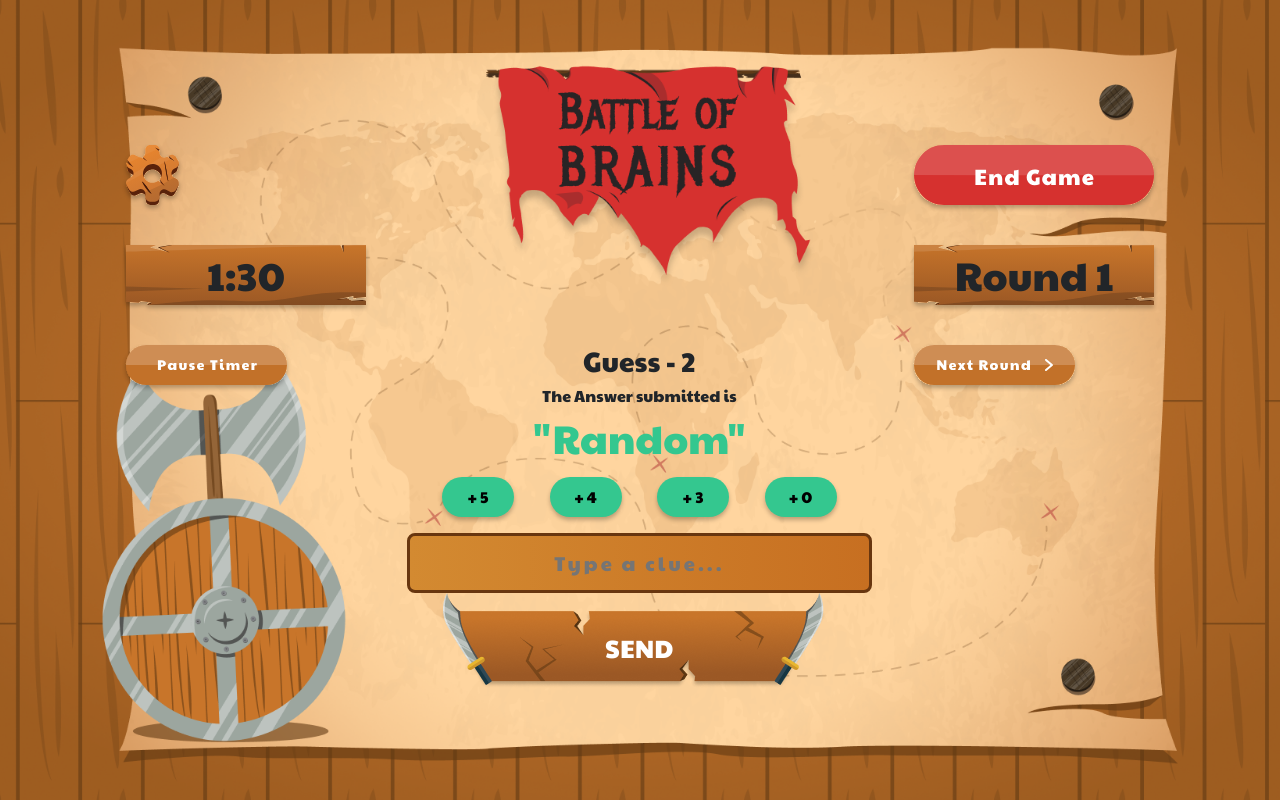
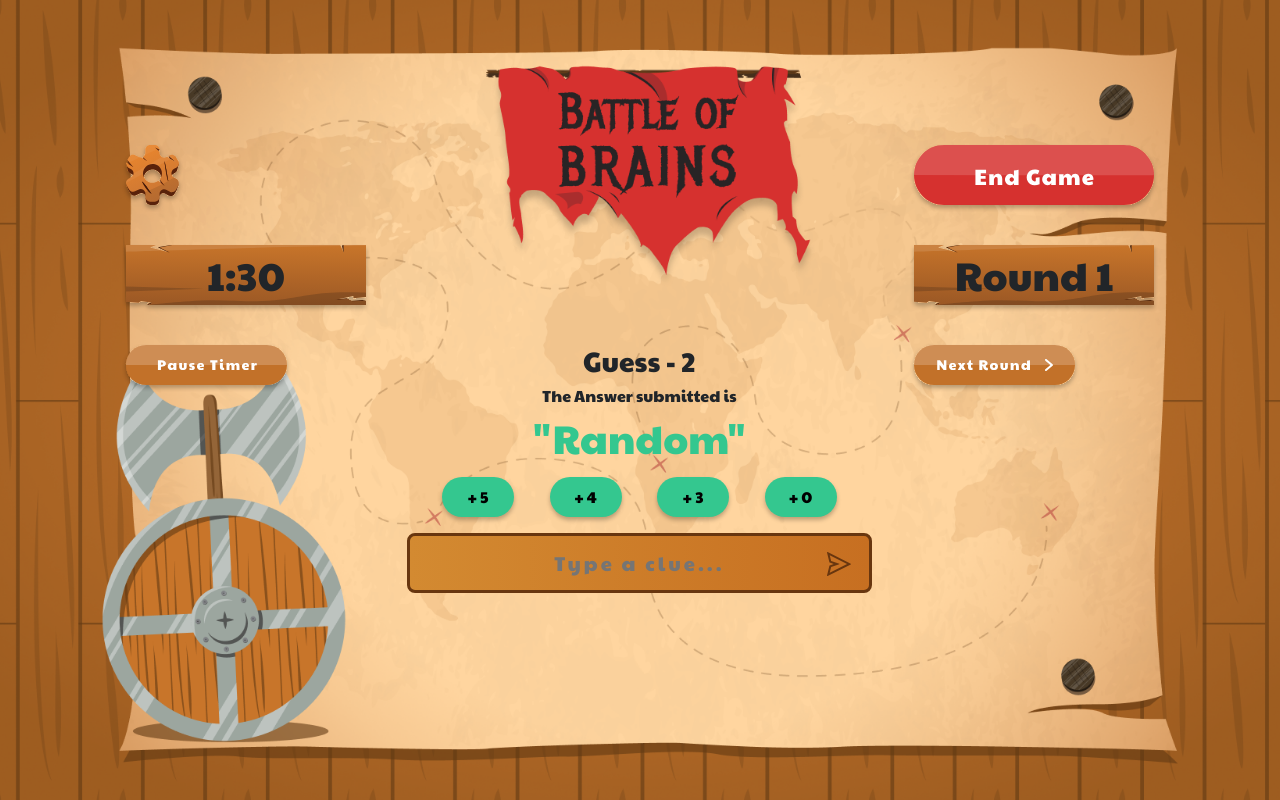
Before and after one commit to abhinnxo/BOB-frontend, a React (Create React App) app: page /admin/points in a window 1280 px wide. Built offline with nearby package versions, Linux system fonts and the light colour scheme; a web font is replaced by a local one.

Commit message:
Added Send Button
Added Send Button
Added padding in input

```diff
--- a/src/components/ImageInput.jsx
+++ b/src/components/ImageInput.jsx
@@ -3,7 +3,8 @@ import React from "react";
 const style = {
   fontFamily: "PaytoneOne",
   width: "29.1rem",
-  height: "3.75rem"
+  height: "3.75rem",
+  padding: " 5px 50px"
 }
 
 function ImageInput({ text, change }) {
--- a/src/components/css/redteam.css
+++ b/src/components/css/redteam.css
@@ -1,9 +1,6 @@
 .redblock {
   position: relative;
 }
-/* .redblock__block {
-  position: absolute;
-} */
 .redblock__playerlist {
   position: absolute;
   transform: translate(40px, -309px);
--- a/src/css/adminpoints.css
+++ b/src/css/adminpoints.css
@@ -62,5 +62,6 @@
   position: absolute;
 }
 .point__send {
-  background: url("../images/button.png") no-repeat;
+  cursor: pointer;
+  transform: translate(200px, -43px);
 }
--- a/src/pages/AdminPoints.jsx
+++ b/src/pages/AdminPoints.jsx
@@ -1,11 +1,12 @@
 import React from "react";
-import ImageInput from "../components/ImageInput"
-import Setting from "../images/settings.svg"
-import Timer from "../images/timer.svg"
-import PauseTimer from "../images/pause_timer.svg"
-import EndGame from "../images/end_game.svg"
-import Round from "../images/round.svg"
-import NextRound from "../images/next_round.svg"
+import ImageInput from "../components/ImageInput";
+import Setting from "../images/settings.svg";
+import Timer from "../images/timer.svg";
+import PauseTimer from "../images/pause_timer.svg";
+import EndGame from "../images/end_game.svg";
+import Round from "../images/round.svg";
+import NextRound from "../images/next_round.svg";
+import Send from "../images/send.svg";
 import "../css/adminpoints.css";
 
 const style = {
@@ -18,32 +19,44 @@ const style = {
 };
 
 const AdminPoints = () => {
+  const pointSend = () => {
+    alert("Clue sent...");
+  };
 
-  const pointSend = () => {
-    alert("Clue sent...")
-  }
+
   return (
     <div className="point">
       <div className="point__controls d-flex justify-content-between">
-        <div >
-          <div className="point__setting"><img src={Setting} alt="settings" /></div>
+        <div>
+          <div className="point__setting">
+            <img src={Setting} alt="settings" />
+          </div>
           <div className="point__timer">
             <img src={Timer} alt="timer" />
             <h1>1:30</h1>
           </div>
-          <div> <img src={PauseTimer} alt="pause timer" /></div>
+          <div>
+            {" "}
+            <img src={PauseTimer} alt="pause timer" />
+          </div>
         </div>
         <div>
-          <div><img src={EndGame} alt="end game" /></div>
-          <div className="point__round" >
+          <div>
+            <img src={EndGame} alt="end game" />
+          </div>
+          <div className="point__round">
             <img src={Round} alt="round number" />
             <h1>Round 1</h1>
-            </div>
-          <div><img src={NextRound} alt="next round" /></div>
+          </div>
+          <div>
+            <img src={NextRound} alt="next round" />
+          </div>
         </div>
       </div>
-        <div className="point__board text-center">
-        <h3>Guess - <span>2</span></h3>
+      <div className="point__board text-center">
+        <h3>
+          Guess - <span>2</span>
+        </h3>
         <h6>The Answer submitted is</h6>
         <h1 className="point__randomword">"Random"</h1>
         <div className="d-flex justify-content-evenly text-center my-3">
@@ -52,15 +65,9 @@ const AdminPoints = () => {
           <button className="point_btn plus_three">+ 3</button>
           <button className="point_btn plus_zero">+ 0</button>
         </div>
-        <div><ImageInput text="Type a clue..." /></div>
-        <input
-              type="button"
-              name="button"
-              value="SEND"
-              style={style}
-              onClick={pointSend}
-              className="point__send"
-            />
+
+        <ImageInput text="Type a clue..." />
+        <img src={Send} alt="send" className="point__send" onClick={pointSend} />
       </div>
     </div>
   );
```
Also changed, not shown: src/images/send.svg (added).
